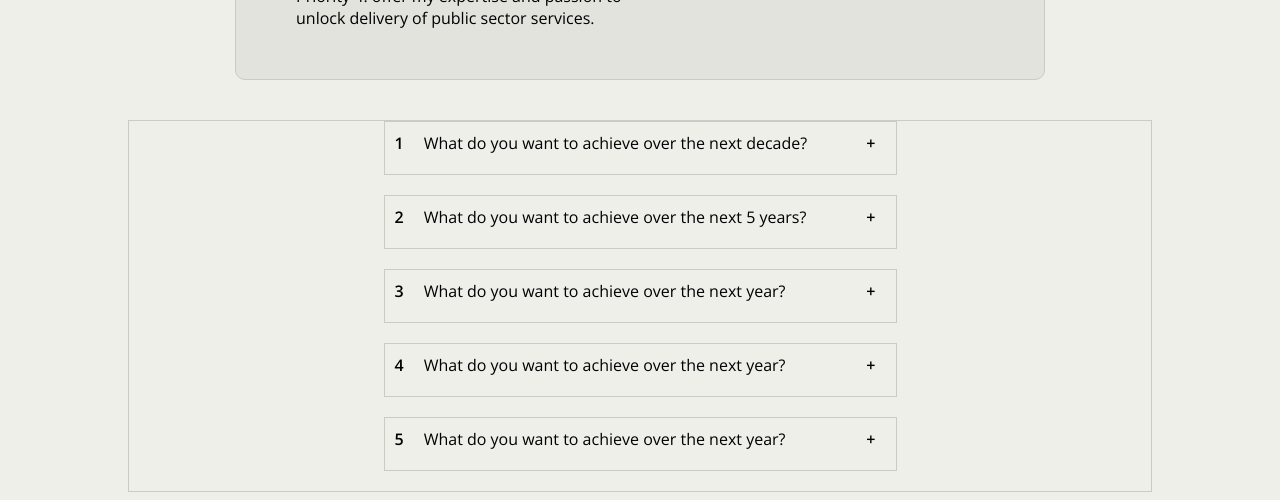
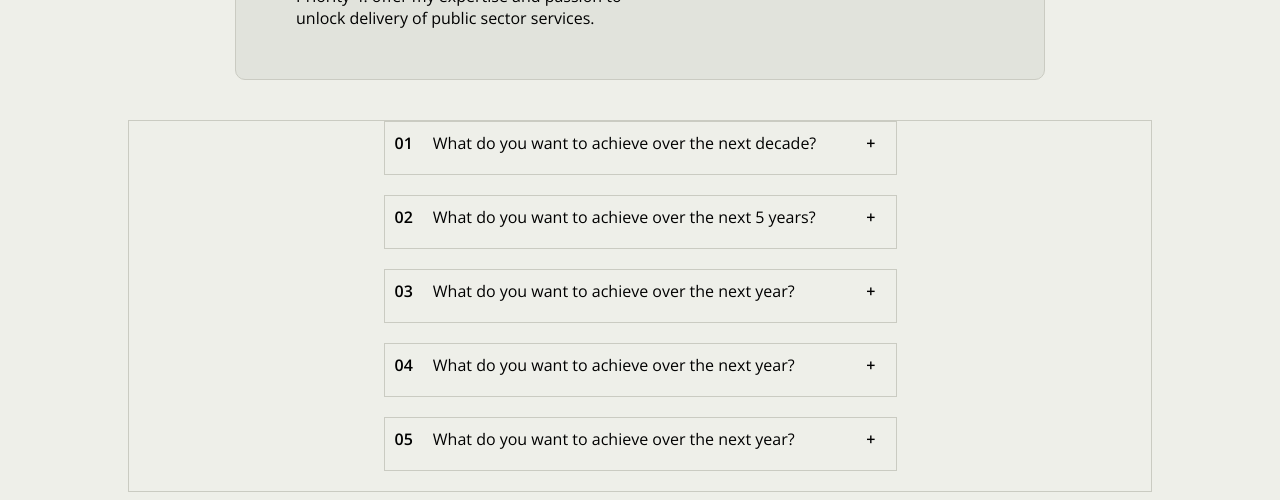
Before and after one commit to johndck/johndick-me-react-build, a React (Vite) app: page / in a window 1280 px wide. Shown: the part 1980-2480 px from the top of the page. Built offline with nearby package versions, Linux system fonts and the light colour scheme.

Commit message:
updated accordian

```diff
--- a/src/components/accordian.jsx
+++ b/src/components/accordian.jsx
@@ -1,14 +1,27 @@
 import accData from "../accordian.json";
 import AccordianItem from "./accordianItem";
+import { useState } from "react";
 
 console.log(accData);
 
 function Accordian() {
+  const [curOpen, setCurOpen] = useState(null);
+
   return (
     <div className="container">
       <div className="accordianContentHolder">
         {accData.map((item) => {
-          return <AccordianItem key={item.id} item={item} />;
+          return (
+            <AccordianItem
+              curOpen={curOpen}
+              onOpen={setCurOpen}
+              key={item.id}
+              id={Number(item.id)}
+              title={item.title}
+            >
+              {item.answer}
+            </AccordianItem>
+          );
         })}
       </div>
     </div>
--- a/src/components/accordianItem.jsx
+++ b/src/components/accordianItem.jsx
@@ -1,30 +1,23 @@
-import { useState } from "react";
-
-function AccordianItem({ item }) {
-  const [isOpen, setOpen] = useState(false);
+function AccordianItem({ id, title, children, curOpen, onOpen }) {
+  const isOpen = id === curOpen;
+  console.log(isOpen);
 
   function handleOpen() {
-    setOpen(!isOpen);
+    onOpen(id);
   }
 
   return (
     <div className="accordianItem">
       <div
-        className="accordTitle"
-        onClick={() => {
-          handleOpen();
-        }}
+        className={`accordTitle ${isOpen ? "accordianOpen" : ""}`}
+        onClick={handleOpen}
       >
-        <p className="accordianNumber">{item.id}</p>
-        <p>{item.title}</p>
-        <p className="accordianController">{isOpen === true ? "-" : "+"}</p>
+        <p className="accordianNumber">{id < 9 ? `0${id}` : `${id}`}</p>
+        <p>{title}</p>
+        <p className="accordianController">{isOpen ? "-" : "+"}</p>
       </div>
-      <div
-        className="accordianAnswer"
-        style={{ display: isOpen ? "block" : "none" }}
-      >
-        <p>{item.answer}</p>
-      </div>
+
+      {isOpen && <div className="accordianAnswer">{children}</div>}
     </div>
   );
 }
--- a/src/index.css
+++ b/src/index.css
@@ -465,8 +465,14 @@ ul li {
 
 .accordianAnswer {
   padding: 5px;
-  margin-left: 35px;
+  margin-left: 40px;
   max-width: 85%;
+  display: block;
+}
+
+.accordianOpen {
+  border-top: 1px solid var(--navBarBorder);
+  font-weight: 700;
 }
 
 /** MEDIA QUERIES **/
```
